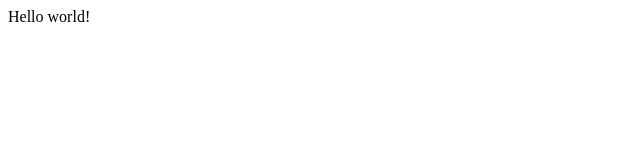
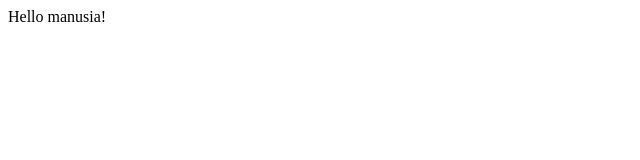
Before and after one commit to dewabisma/gatsby-recipe-site, a Gatsby site: page / in a window 1280 px wide. Shown: the full height of the page, 0-640 px from the left. Built offline with nearby package versions, Linux system fonts and the light colour scheme; Gatsby itself is replaced by a stand-in of ours.

Commit message:
first init

```diff
--- a/src/pages/index.js
+++ b/src/pages/index.js
@@ -1,5 +1,5 @@
 import React from "react"
 
 export default function Home() {
-  return <div>Hello world!</div>
+  return <div>Hello manusia!</div>
 }
```
